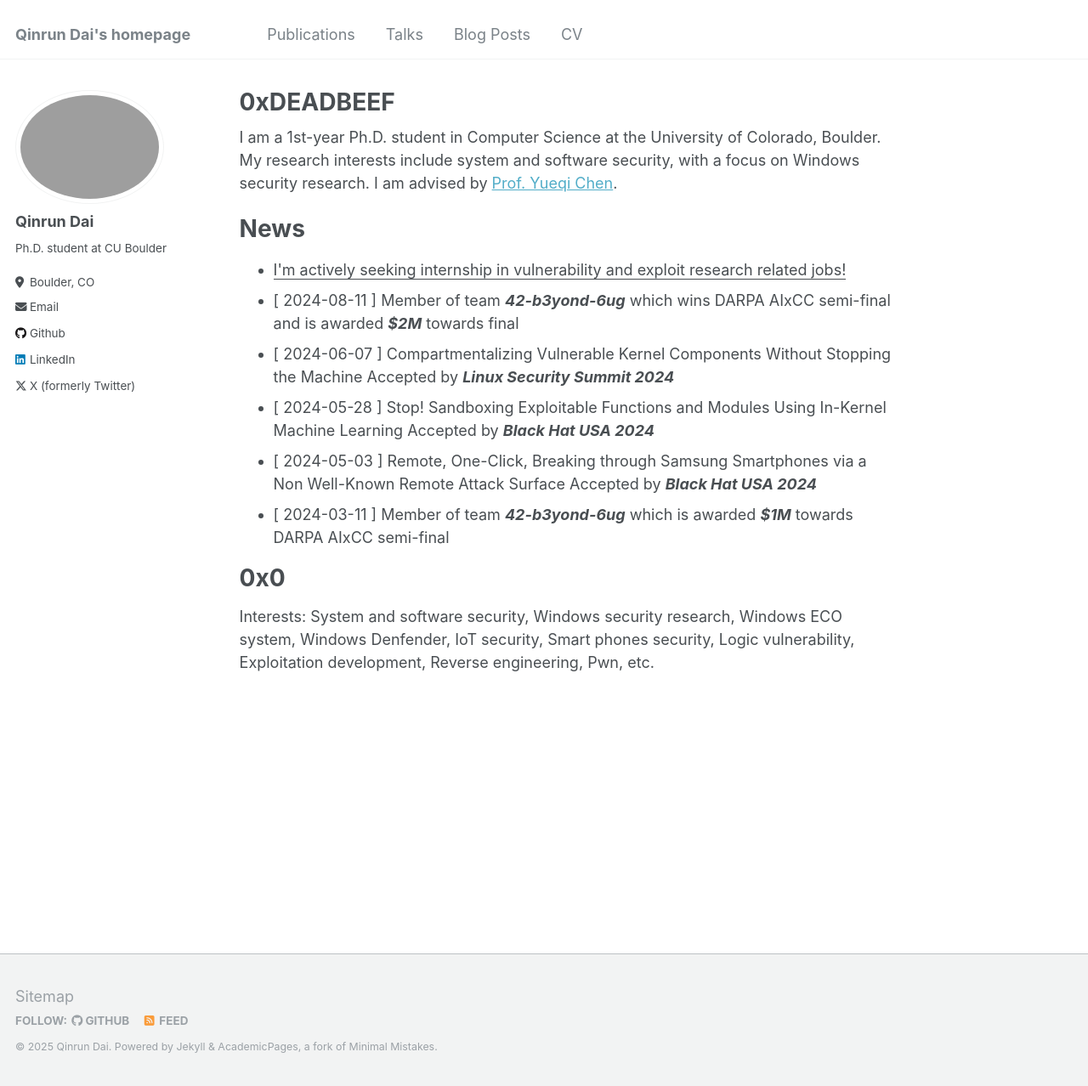
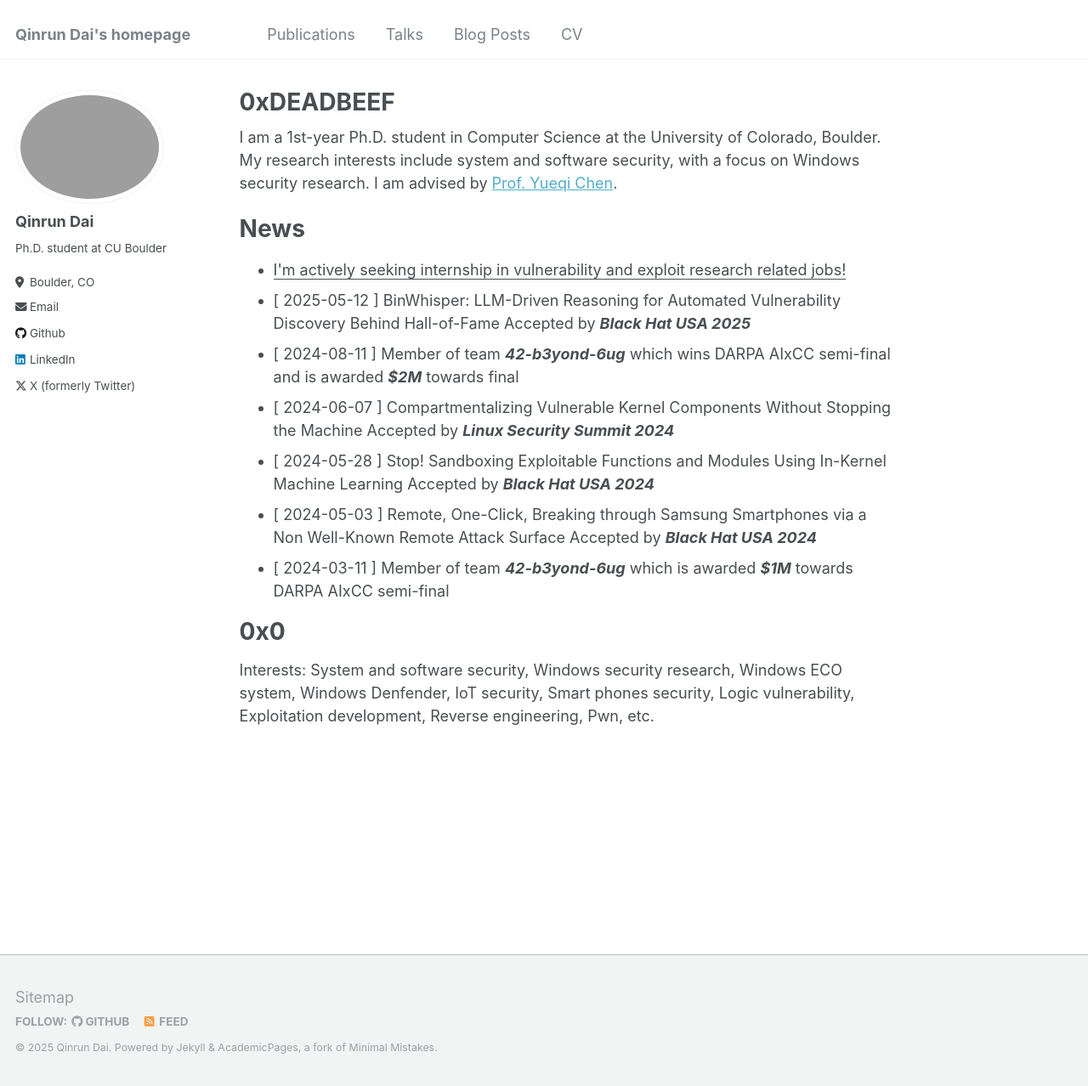
Before and after one commit to second5t/second5t.github.io, a Jekyll site: the page built from _pages/about.md, in a window 1280 px wide and 1278 px high. Shown: the whole window at 85% size. Built offline with Jekyll 4.4.1, drawn with Linux system fonts in a browser that asks for light colours.

Commit message:
update news bh2025

```diff
--- a/_pages/about.md
+++ b/_pages/about.md
@@ -13,6 +13,7 @@ News
 =========
 
 - <u>I'm actively seeking internship in vulnerability and exploit research related jobs!<u>
+- [ 2025-05-12 ] BinWhisper: LLM-Driven Reasoning for Automated Vulnerability Discovery Behind Hall-of-Fame Accepted by ***Black Hat USA 2025***
 - [ 2024-08-11 ] Member of team ***42-b3yond-6ug*** which wins DARPA AIxCC semi-final and is awarded ***$2M*** towards final
 - [ 2024-06-07 ] Compartmentalizing Vulnerable Kernel Components Without Stopping the Machine Accepted by ***Linux Security Summit 2024***
 - [ 2024-05-28 ] Stop! Sandboxing Exploitable Functions and Modules Using In-Kernel Machine Learning Accepted by ***Black Hat USA 2024***
```
